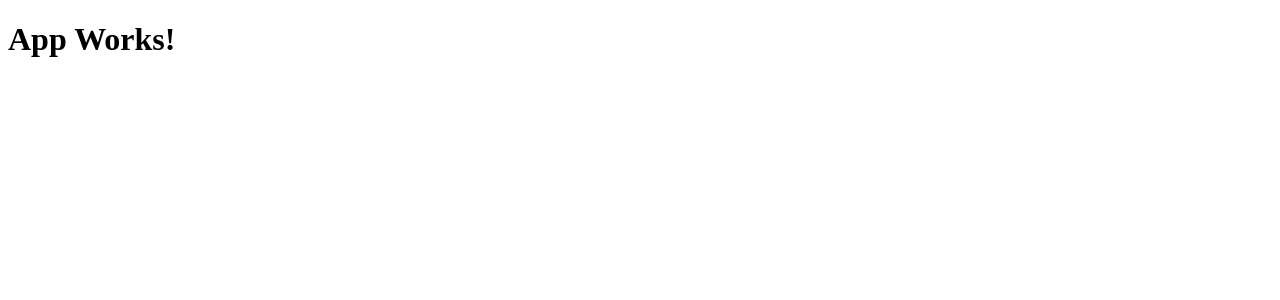
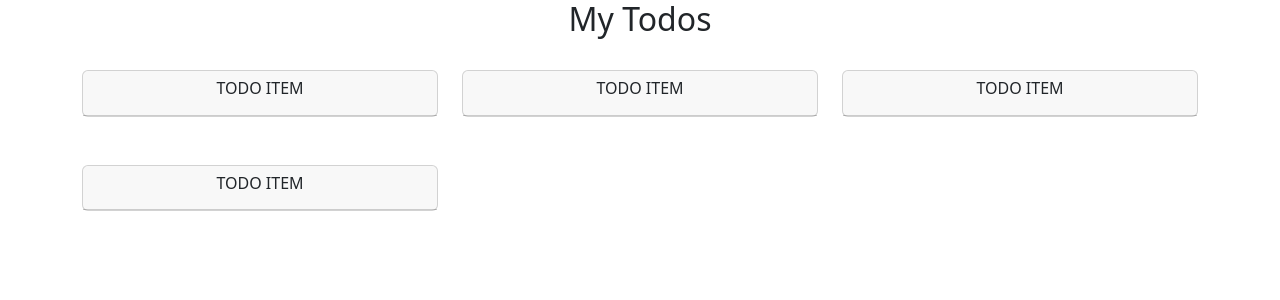
Before and after one commit to synergy2411/db-batch2, a React (Create React App) app in the folder blog-app/: page / in a window 1280 px wide. Shown: the top 300 px of the page. Built offline with nearby package versions, Linux system fonts and the light colour scheme.

Commit message:
bootstrap added

```diff
--- a/blog-app/package.json
+++ b/blog-app/package.json
@@ -10,6 +10,7 @@
     "@types/node": "^16.18.39",
     "@types/react": "^18.2.17",
     "@types/react-dom": "^18.2.7",
+    "bootstrap": "^5.3.1",
     "react": "^18.2.0",
     "react-dom": "^18.2.0",
     "react-scripts": "5.0.1",
--- a/blog-app/src/App.tsx
+++ b/blog-app/src/App.tsx
@@ -1,7 +1,9 @@
+import Todo from "./components/Todo/Todo";
+
 function App() {
   return (
-    <div>
-      <h1>App Works!</h1>
+    <div className="container">
+      <Todo />
     </div>
   );
 }
--- /dev/null
+++ b/blog-app/src/components/Todo/Todo.tsx
@@ -0,0 +1,24 @@
+import TodoItem from "./TodoItem/TodoItem";
+
+const Todo = () => {
+  let todoCollection = [
+    { id: "t001", label: "pot the plants" },
+    { id: "t002", label: "renew car insurance" },
+    { id: "t003", label: "buy new jeans" },
+    { id: "t004", label: "shop for grocery" },
+  ];
+
+  return (
+    <div>
+      <h2 className="text-center">My Todos</h2>
+      <div className="row">
+        <TodoItem />
+        <TodoItem />
+        <TodoItem />
+        <TodoItem />
+      </div>
+    </div>
+  );
+};
+
+export default Todo;
--- /dev/null
+++ b/blog-app/src/components/Todo/TodoItem/TodoItem.tsx
@@ -0,0 +1,16 @@
+const TodoItem = () => {
+  return (
+    <div className="col-4 my-4">
+      <div className="card">
+        <div className="card-header">
+          <h6 className="text-center">
+            {/* {todoCollection[0].label.toUpperCase()} */}
+            TODO ITEM
+          </h6>
+        </div>
+      </div>
+    </div>
+  );
+};
+
+export default TodoItem;
--- a/blog-app/src/index.tsx
+++ b/blog-app/src/index.tsx
@@ -1,6 +1,7 @@
 import React from "react";
 import ReactDOM from "react-dom/client";
 import App from "./App";
+import "bootstrap/dist/css/bootstrap.min.css";
 
 const root = ReactDOM.createRoot(
   document.getElementById("root") as HTMLElement
```
Also changed, not shown: 2 other files (tests, documents, lock files or other folders).
